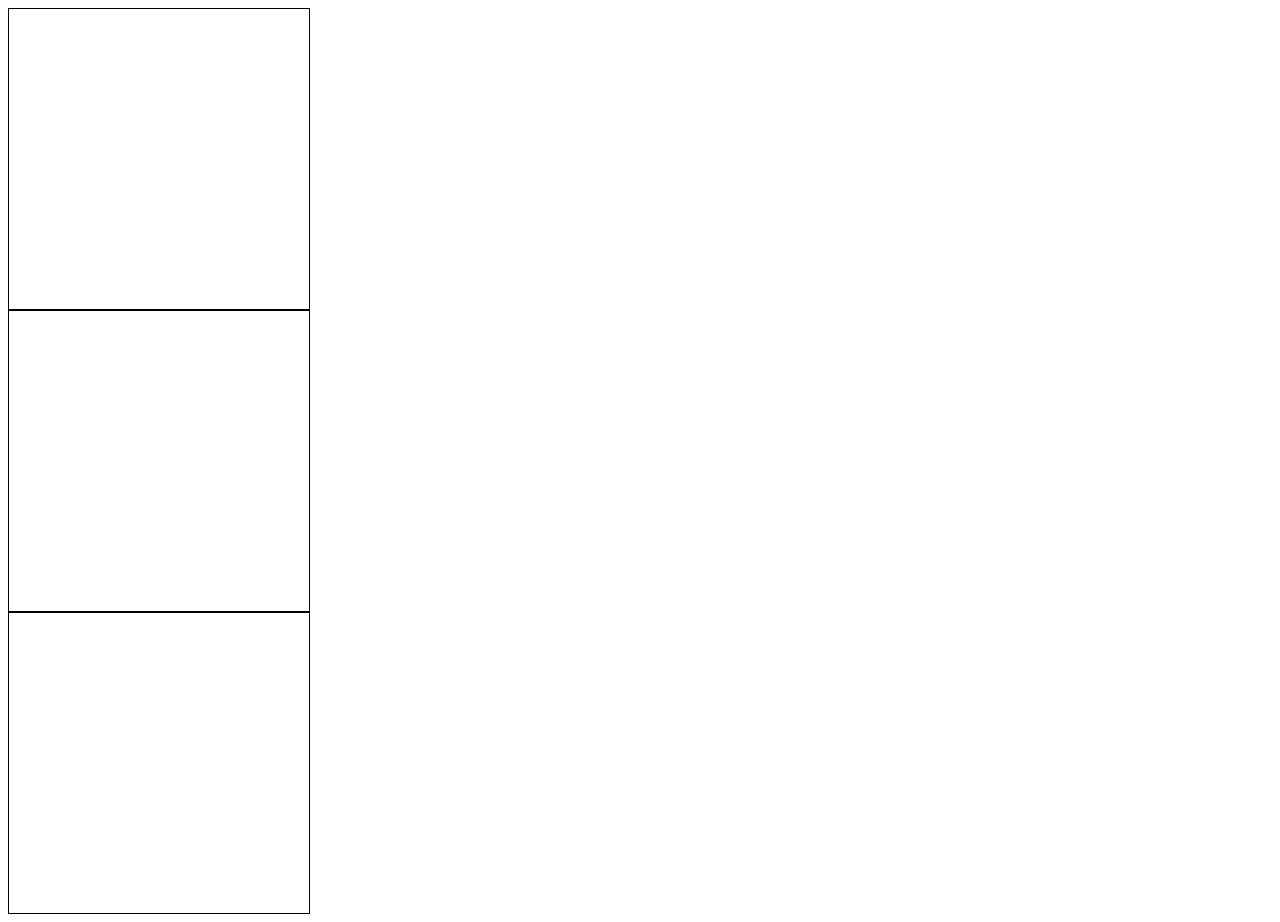
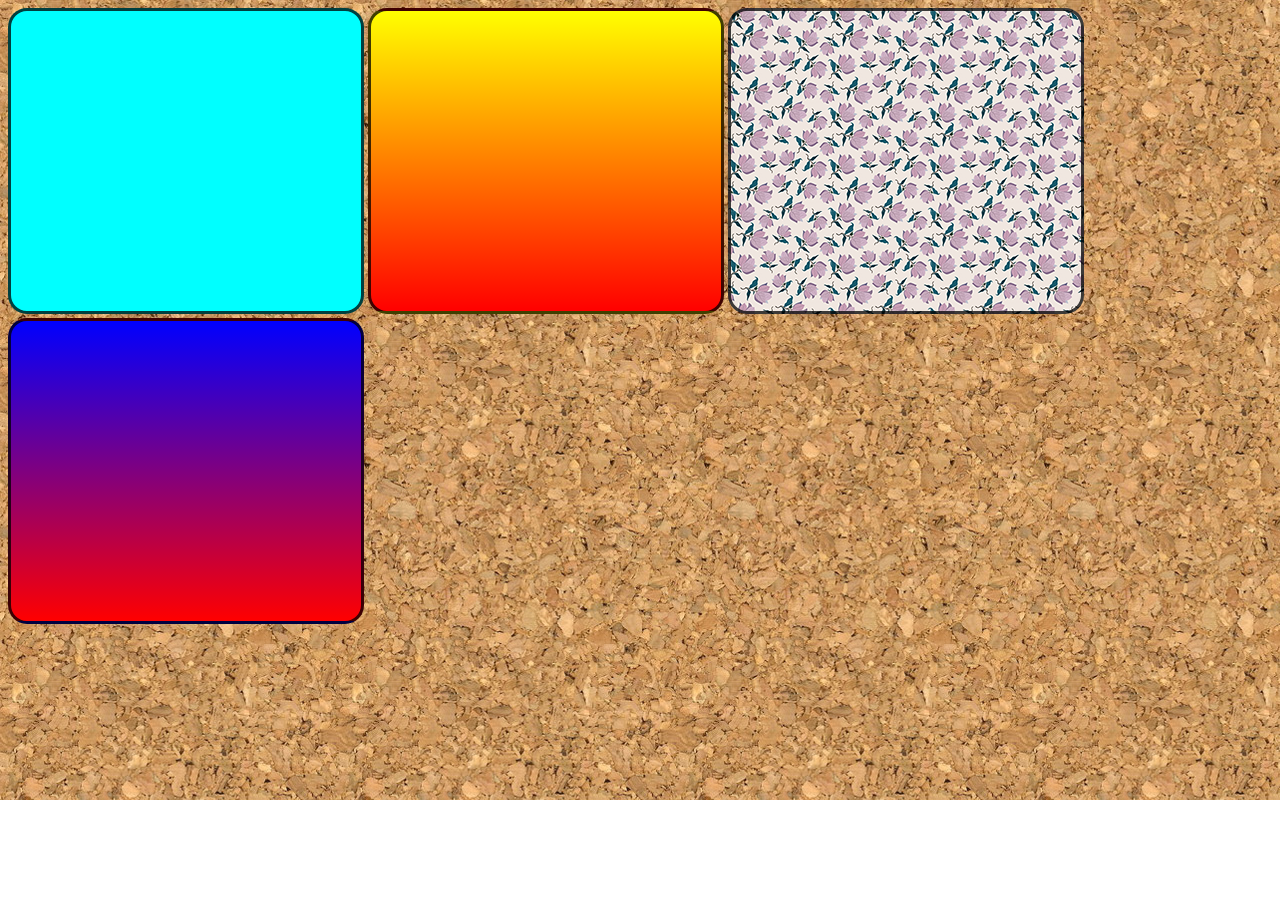
Before and after one commit to tadeuguga/Html-Css, a plain HTML site: page Exercicios/ex22/fundo001.html in a window 1280 px wide. After the commit the page ends 800 px from the top, so only its background shows below. Drawn offline with Linux system fonts and the light colour scheme.

Commit message:
atualização

```diff
--- a/Exercicios/ex22/fundo001.html
+++ b/Exercicios/ex22/fundo001.html
@@ -5,21 +5,43 @@
     <meta name="viewport" content="width=device-width, initial-scale=1.0">
     <title>Teste de imagem de fundo</title>
     <style>
+        body{
+            background-image: url('imagens/wallpaper001.jpg');
+        }
         div.Quadrado{
-            border: 1px solid black;
-            width: 300px;
+            display: inline-block;
+            border: 3px solid rgba(0, 0, 0, 0.753);
+            border-radius: 19px;
+            background-color: lightgrey;
+            width: 350px;
             height: 300px;
+        }
+        div#q1{
+           background-color: aqua;
+        }
+        div#q2{
+            background-image: linear-gradient(to
+            bottom, yellow, red);
+        }
+        div#q3{
+            background-image: url('imagens/pattern003.png');
+        }
+        div#q4{
+            background-image: linear-gradient(to bottom, blue, red);
         }
     </style>
 </head>
 <body>
-    <div class="Quadrado">
+    <div class="Quadrado" id="q1">
 
     </div>
-    <div class="Quadrado">
+    <div class="Quadrado" id="q2">
 
     </div>
-    <div class="Quadrado">
+    <div class="Quadrado" id="q3">
+
+    </div>
+    <div class="Quadrado" id="q4">
 
     </div>
 </body>
```
Also changed, not shown: Exercicios/ex22/fundo002.html (added, +18 -0 lines), Exercicios/ex22/fundo003.html (added, +44 -0 lines), Exercicios/ex22/fundo004.html (added, +21 -0 lines), Exercicios/ex22/fundo005.html (added, +18 -0 lines), 1 other file.
